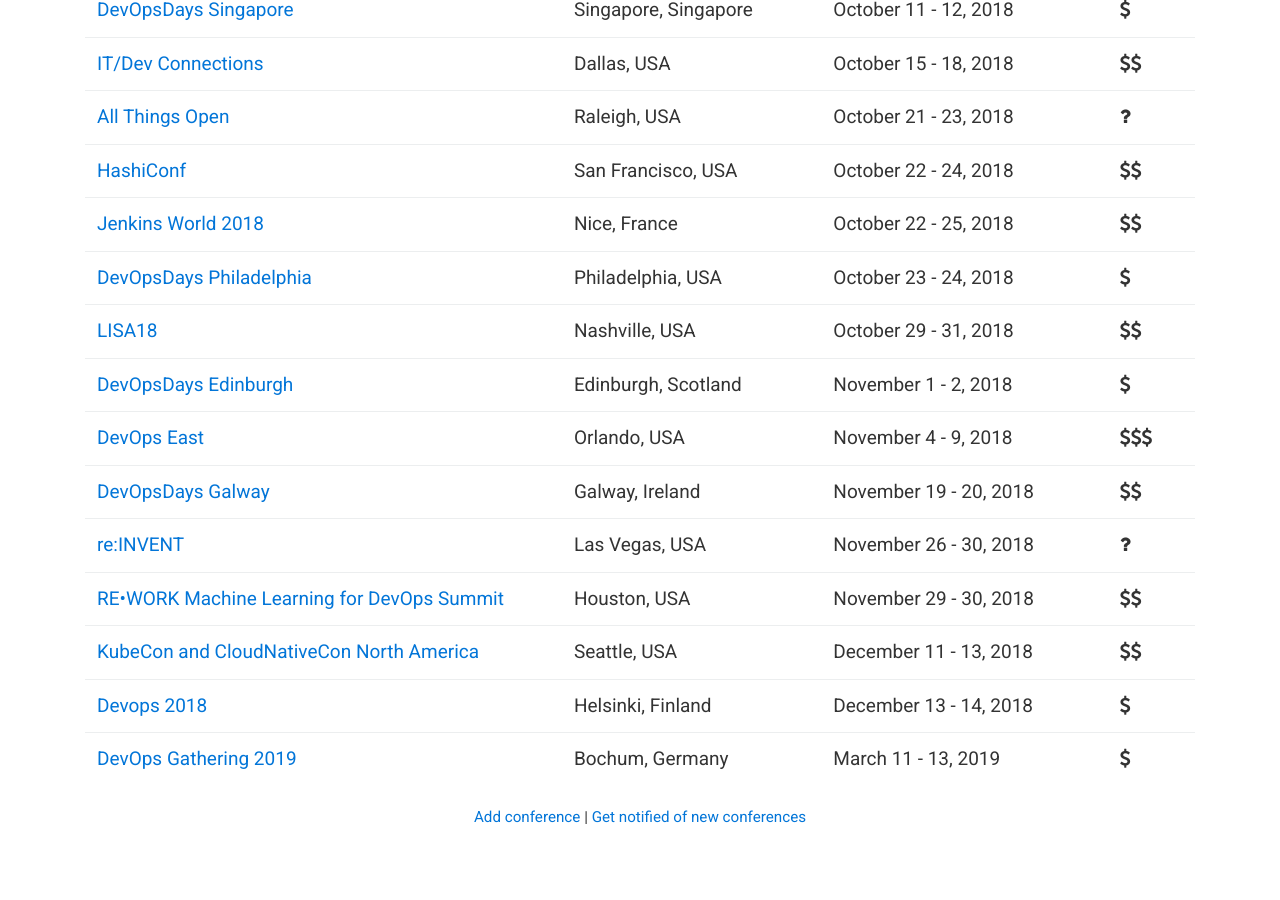
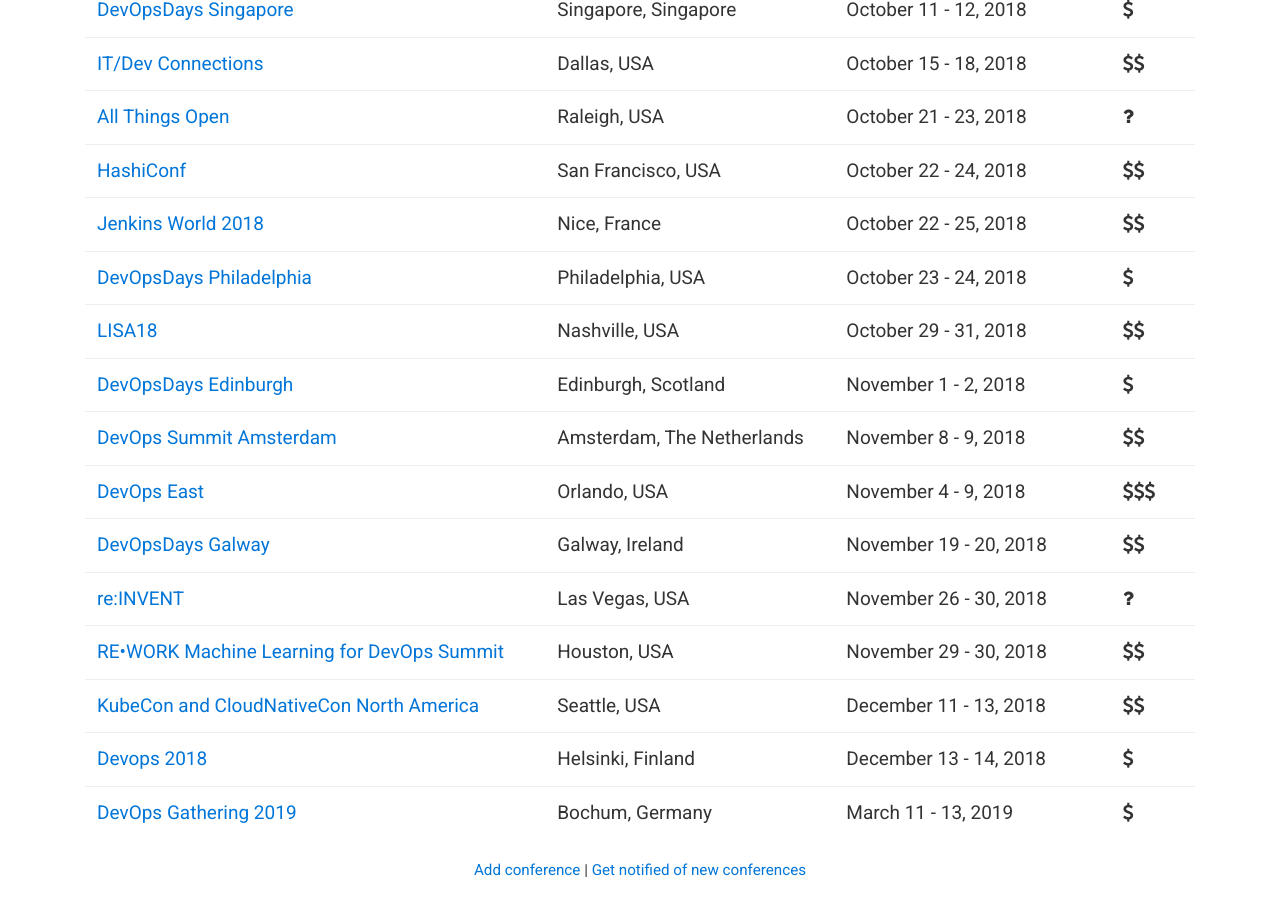
Before and after one commit to finspin/gotodevops.org, a Jekyll site: the page built from index.md, in a window 1280 px wide and 900 px high, scrolled down 4982 px. Built offline with Jekyll 4.4.1, drawn with Linux system fonts in a browser that asks for light colours; nearby versions of some CDN libraries; before the commit the page ends 5828 px from its top, so only the background shows below that.

Commit message:
Added the Devops Summit Amsterdam Conference

```diff
--- a/_data/conferences.yml
+++ b/_data/conferences.yml
@@ -916,3 +916,12 @@
   date: September 20 - 21, 2018
   start-date: 1537428600
   cost: 1
+
+- name: DevOps Summit Amsterdam
+  url: https://www.devopssummitamsterdam.com
+  location:
+      city: Amsterdam
+      country: The Netherlands
+  date: November 8 - 9, 2018
+  start-date: 1541667600
+  cost: 2
```
